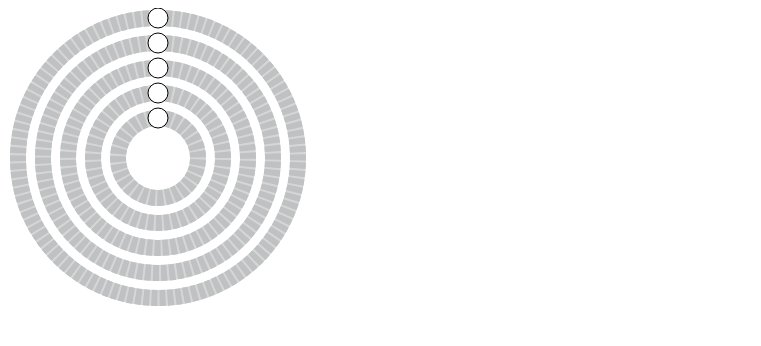
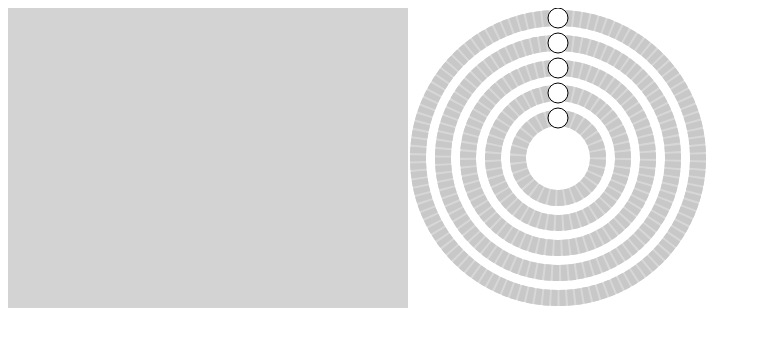
Before and after one commit to brdavs/circular_slider, a website: page index.html in a window 1280 px wide. Shown: the whole page, without its empty margins (0-761 px from the left). Drawn offline with Linux system fonts and the light colour scheme.

Commit message:
Added preliminary infobox

```diff
--- a/index.html
+++ b/index.html
@@ -5,6 +5,17 @@
     <title>title</title>
     <meta charset="utf-8">
     <meta name="viewport" content="width=device-width, initial-scale=1">
+    <style>
+        #multiple_sliders {
+            float: left;
+        }
+        #multiple_sliders_info {
+            float:left;
+            width: 400px;
+            min-height: 300px;
+            background: lightgrey;
+        }
+    </style>
     <script src="slider.js"></script>
     <script>
         var s1d = {
@@ -16,8 +27,8 @@
             rotate: 0,
             color: "#977fa1",
             gap_color: "#5f3b6f",
-            bg_color: "#d5d7d7",
-            bg_gap_color: "#bfc1c2",
+            bg_color: "#d7d7d7",
+            bg_gap_color: "#c8c8c8",
         }
 
         var s2d = JSON.parse(JSON.stringify(s1d));
@@ -45,15 +56,19 @@
         s5d.size = 100;
 
         document.addEventListener("DOMContentLoaded", function () {
-            // var sliders = new slider('sliders', [s1d, s2d, s3d, s4d, s5d]);
-            var sliders = new slider('multiple_sliders', [s1d, s2d, s3d, s4d, s5d]);
-            console.log(sliders)
+            var slider_object = new slider('multiple_sliders', [s1d, s2d, s3d, s4d, s5d]);
+            var infobox = new slider_object.infobox('multiple_sliders_info');
+
         }, false);
+
+
     </script>
 </head>
 
 <body>
+    <div id="multiple_sliders_info"></div>
     <div id="multiple_sliders"></div>
+
 </body>
 
 </html>
--- a/slider.js
+++ b/slider.js
@@ -159,7 +159,6 @@ function slider(id, data) {
         // Return a group of sliders and handle
         var out = ce({
             el: "g",
-            attr: {class: "slider"},
             content: arcs.concat(handle)
         });
 
@@ -184,21 +183,34 @@ function slider(id, data) {
         attr: {
             width: data[0].size,
             height: data[0].size,
-            id: data.id,
             viewbox:"0 0 "+[data[0].size, data[0].size].join(' ')
         },
         content: this.sliders
     });
     var svg = this.svg = svg;
 
-    // Append to an element and size that element accordingly
     var element = document.getElementById(id)
     element.appendChild(svg);
     element.style.width = data[0].size+"px";
     element.style.height = element.style.width;
 
-    var XXXXX = document.getElementById('test')
+    // Create Infobox ----------------------------------------------------------
+    this.infobox = function(id) {
+        var container = document.getElementById(id);
 
+        sliders.forEach(function(slider) {
+            var el = ce({
+                el: "div",
+                attr: {
+                    class: slider.slider_data.data.name.replace(" ", "_").toLowerCase()
+                },
+                content: 'AAAA'
+            });
+            container.appendChild(
+                el
+            );
+        });
+    }
 
     // Movement and actions ----------------------------------------------------
 
```
